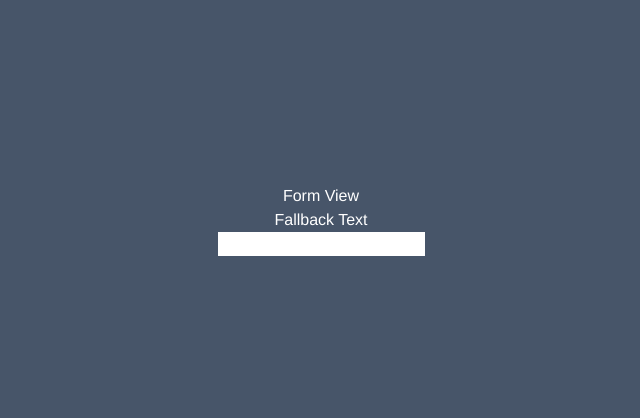
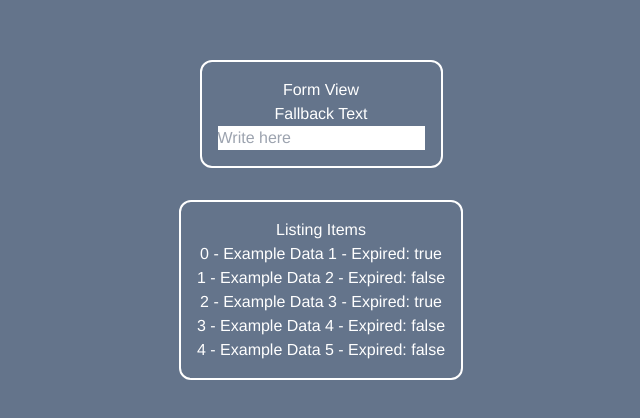
Before and after one commit to sadpisco/MyFirstVue, a Vue app: page /#/form in a window 1280 px wide. Shown: the part 180-598 px from the top of the page, without its empty margins (319-959 px from the left). Built offline with nearby package versions, Linux system fonts and the light colour scheme.

Commit message:
changes made

```diff
--- /dev/null
+++ b/src/components/atoms/ListingItems/ListingItems.vue
@@ -0,0 +1,40 @@
+<template>
+  <section class="border-white border-2 rounded-xl p-4">
+    <h1>Listing Items</h1>
+    <ul>
+      <li v-for="({ name, value, expired }, index) in exampleData" :key="value">
+        {{ index }} - {{ name }} - Expired: {{ expired }}
+      </li>
+    </ul>
+  </section>
+</template>
+<script setup>
+import { ref } from "vue";
+const exampleData = ref([
+  {
+    name: "Example Data 1",
+    value: 9,
+    expired: true,
+  },
+  {
+    name: "Example Data 2",
+    value: 8,
+    expired: false,
+  },
+  {
+    name: "Example Data 3",
+    value: 7,
+    expired: true,
+  },
+  {
+    name: "Example Data 4",
+    value: 6,
+    expired: false,
+  },
+  {
+    name: "Example Data 5",
+    value: 9,
+    expired: false,
+  },
+]);
+</script>
--- /dev/null
+++ b/src/components/atoms/ListingItems/index.ts
@@ -0,0 +1 @@
+export { default } from "./ListingItems.vue";
--- a/src/components/atoms/VModelInput/VModelInput.vue
+++ b/src/components/atoms/VModelInput/VModelInput.vue
@@ -1,8 +1,8 @@
 <template>
-  <section>
+  <section class="border-white border-2 rounded-xl p-4">
     <h1 v-if="conditional">Form View</h1>
     <p>{{ text || "Fallback Text" }}</p>
-    <input v-model="text" class="text-black" />
+    <input v-model="text" class="text-black" placeholder="Write here" />
   </section>
 </template>
 <script setup>
--- a/src/views/Form/FormView.vue
+++ b/src/views/Form/FormView.vue
@@ -1,10 +1,12 @@
 <template>
   <section
-    class="flex flex-col justify-center items-center w-full bg-slate-600 min-h-screen"
+    class="flex flex-col justify-center items-center w-full bg-slate-500 min-h-screen gap-8"
   >
     <VModelInput />
+    <ListingItems />
   </section>
 </template>
 <script setup>
 import VModelInput from "@/components/atoms/VModelInput";
+import ListingItems from "@/components/atoms/ListingItems";
 </script>
```
